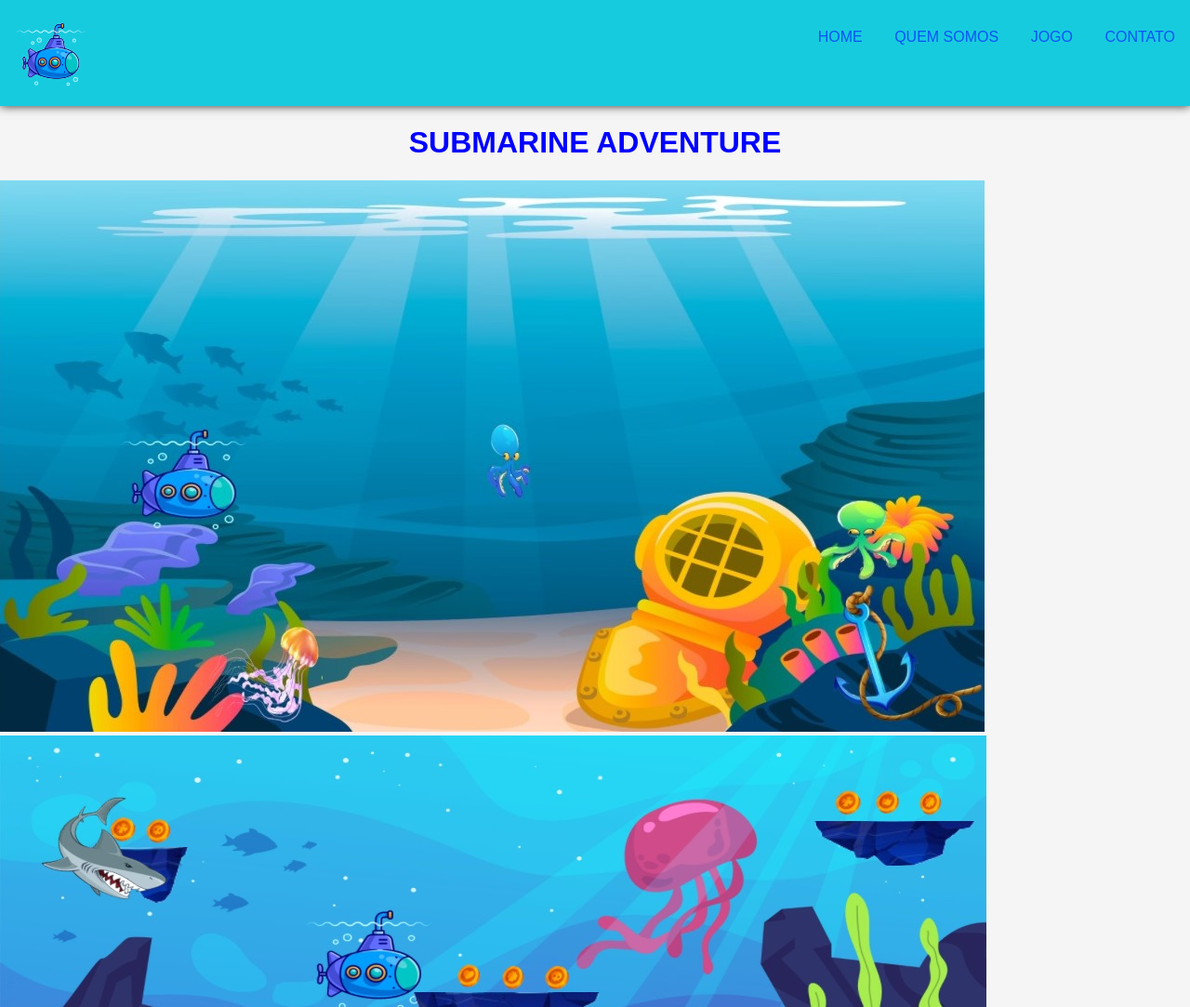
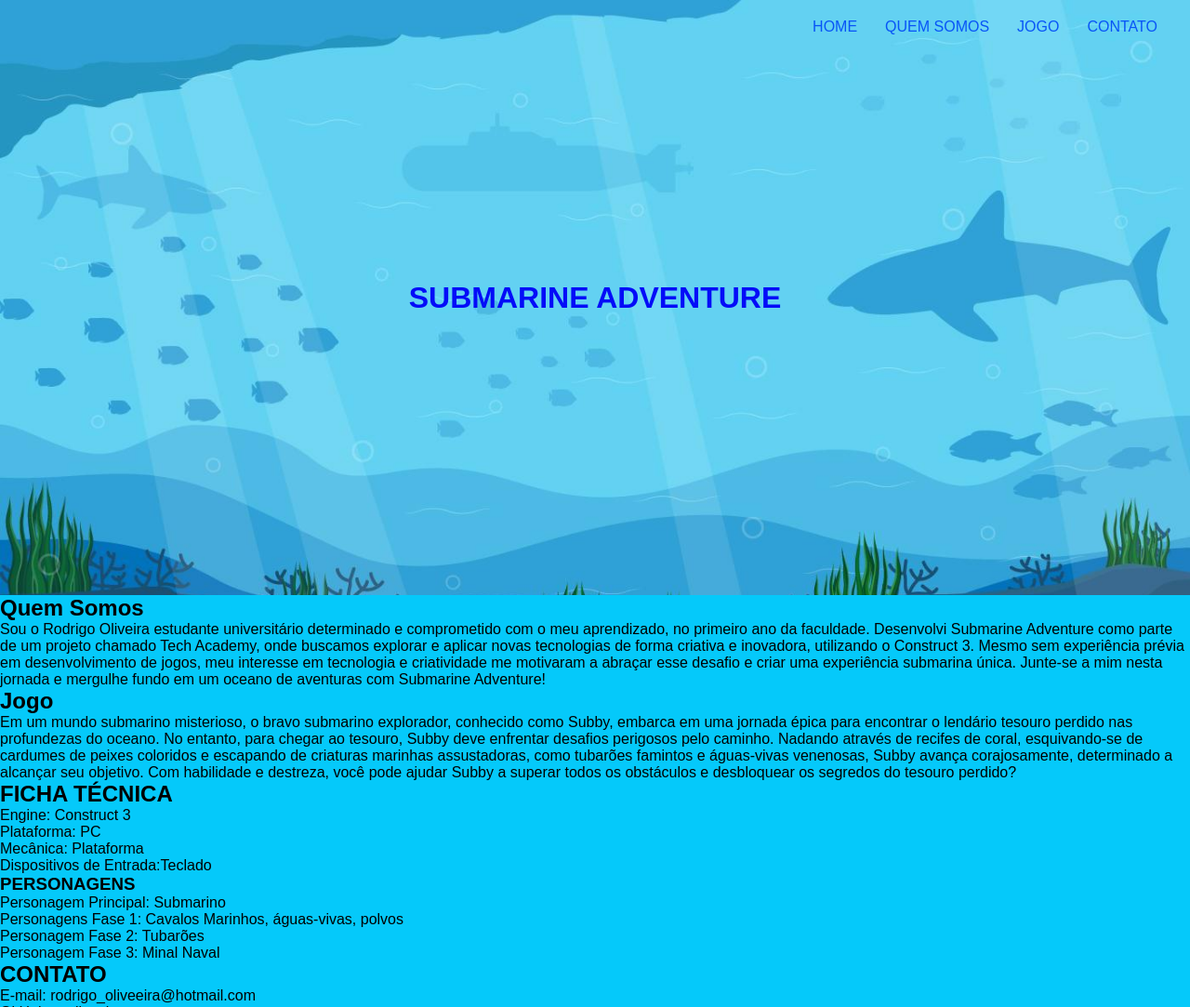
Before and after one commit to rsoliveeira/TechAcademy, a plain HTML site: page projeto.html in a window 1280 px wide. Shown: the top 1083 px of the page at 93% size. Drawn offline with Linux system fonts and the light colour scheme.

Commit message:
commit terceiro

```diff
--- a/projeto.html
+++ b/projeto.html
@@ -1,31 +1,83 @@
 <!DOCTYPE html>
 <html lang="pt-br">
+
 <head>
     <title>SUBMARINE ADVENTURE</title>
     <meta charset="UTF-8">
     <link rel="stylesheet" type="text/css" href="style.css">
-        <link rel="shortcut icon" href="imagem/l1.png">
+    <link rel="shortcut icon" href="imagem/36.01-removebg-preview.png">
 </head>
 
 <body>
+
     <header>
-            <a href="projeto.html" title="HOME">
-            <img src="imagem/submarino.png">
-            </a>
+
+        <div class="telaFundo">
+            <div class="Navegacao">
                 <nav>
-                <a href="projeto.html" title="HOME">HOME</a>
-                <a href="quemsomos.html" title="QUEM SOMOS">QUEM SOMOS</a>
-                <a href="jogo.html" title="JOGO">JOGO</a>
-                <a href="contato.html" title="CONTATO">CONTATO</a>
+                    <ul>
+                        <li>
+                            <a href="#projeto" title="HOME" class="button">HOME</a>
+                        </li>
+                        <li>
+                            <a href="#quemsomos" title="QUEM SOMOS" class="button">QUEM SOMOS</a>
+                        </li>
+                        <li>
+                            <a href="#jogo" title="JOGO" class="button">JOGO</a>
+                        </li>
+                        <li>
+                            <a href="#contato" title="CONTATO" class="button">CONTATO</a>
+                        </li>
+                    </ul>
                 </nav>
+            </div>
+            <div>
+                <h1 class="title">SUBMARINE ADVENTURE</h1>
+            </div>
+        </div>
     </header>
 
                 <main>
-            <h1>SUBMARINE ADVENTURE</h1>
-            <img src="imagem/fase1.jpg">
-            <img src="imagem/fase2.jpg">
-            <img src="imagem/fase3.jpg">
+        <section id="quemsomos" class="space-between-sections">
+            <h2>Quem Somos</h2>
+            <p class="fonte-diferente">
+                Sou o Rodrigo Oliveira estudante universitário determinado e comprometido com o meu aprendizado, no primeiro ano da faculdade. Desenvolvi Submarine Adventure como parte de um projeto chamado Tech Academy, onde buscamos explorar e aplicar novas tecnologias de forma criativa e inovadora, utilizando o Construct 3. Mesmo sem experiência prévia em desenvolvimento de jogos, meu interesse em tecnologia e criatividade me motivaram a abraçar esse desafio e criar uma experiência submarina única.
+            Junte-se a mim nesta jornada e mergulhe fundo em um oceano de aventuras com Submarine Adventure!
+            </p>
+        </section>
+
+        <section id="jogo" class="space-between-sections">
+            <h2>Jogo</h2>
+            <p>
+                Em um mundo submarino misterioso, o bravo submarino explorador, conhecido como Subby, embarca em uma jornada épica para encontrar o lendário tesouro perdido nas profundezas do oceano. No entanto, para chegar ao tesouro, Subby deve enfrentar desafios perigosos pelo caminho. Nadando através de recifes de coral, esquivando-se de cardumes de peixes coloridos e escapando de criaturas marinhas assustadoras, como tubarões famintos e águas-vivas venenosas, Subby avança corajosamente, determinado a alcançar seu objetivo. Com habilidade e destreza, você pode ajudar Subby a superar todos os obstáculos e desbloquear os segredos do tesouro perdido?
+            </p>
+            </div>
+            <h2>FICHA TÉCNICA</h2>
+               <ul>
+                    <li>
+                    Engine: Construct 3</li>
+                    <li>Plataforma: PC</li>
+                    <li>Mecânica: Plataforma</li>
+                    <li>Dispositivos de Entrada:Teclado</li>
+                </ul>
+                <h3>PERSONAGENS</h3>
+                <ul>
+                    <li>Personagem Principal: Submarino</li>
+                    <li>Personagens Fase 1: Cavalos Marinhos, águas-vivas, polvos</li>
+                    <li>Personagem Fase 2: Tubarões</li>
+                    <li>Personagem Fase 3: Minal Naval </li>
+                </ul>
+        </section>
+
+        <section id="contato" class="space-between-sections">
+            <h2>CONTATO</h2>
+            <ul>
+                <li>E-mail: rodrigo_oliveeira@hotmail.com</li>
+                <li>GitHub: rsoliveeira</li>
+            </ul>
+        </section>
     </main>
 
 </body>
+
 </html>
--- a/style.css
+++ b/style.css
@@ -1,32 +1,43 @@
+*{
+    margin: 0;
+    padding: 0;
+}
+
 body {
-    background-color: rgb(245, 245, 245);
+    background-color: rgb(5, 201, 250);
     font-family: Arial;
     Margin: 0;
 }
 
-header {
-    background-color: rgb(23, 203, 223);
-    width: 100%;
-    box-shadow: 0 0 10px #2e2d2d;
-    padding: 1px;
-    box-sizing: border-box;
+
+.title {
+    color: rgb(4, 12, 248);
 }
 
-header nav {
-    float: right;
-    margin-top: 30px;
+header nav ul {
+    display: flex;
+    justify-content: space-between;
+    list-style-type: none;
+    align-items: center;
+    padding: 20px;
 }
 
-header nav a {
+.Navegacao {
+    position: absolute;
+    top: 0;
+    right: 0;
+}
+
+.Navegacao nav {
+    float: right;
+}
+
+.Navegacao nav a {
     text-decoration: none;
     color: rgb(8, 84, 247);
     margin: 15px;
 }
 
-h1 {
-    text-align: center;
-    color: blue;
-}
 .centro {
     /*tamanho - largura */
     width: 1000px;
@@ -38,3 +49,14 @@ h1 {
     /* centralizar */
     margin: auto;
 }
+
+.telaFundo {
+    background-image: url("imagem/vecteezy_ocean-background-in-vector_280778.jpg");
+    height: 50vw;
+    background-size: cover;
+    background-repeat: no-repeat;
+    display: flex;
+    justify-content: center;
+    flex-direction: column;
+    align-items: center;
+}
```
Also changed, not shown: contato.html (deleted, +0 -31 lines), jogo.html (deleted, +0 -47 lines), quemsomos.html (deleted, +0 -29 lines), imagem/300844-P8RQWX-873.jpg (added), imagem/36.01-removebg-preview.png, imagem/vecteezy_ocean-background-in-vector_280778.jpg (added). Lines whose indentation alone changed are shown as unchanged.
